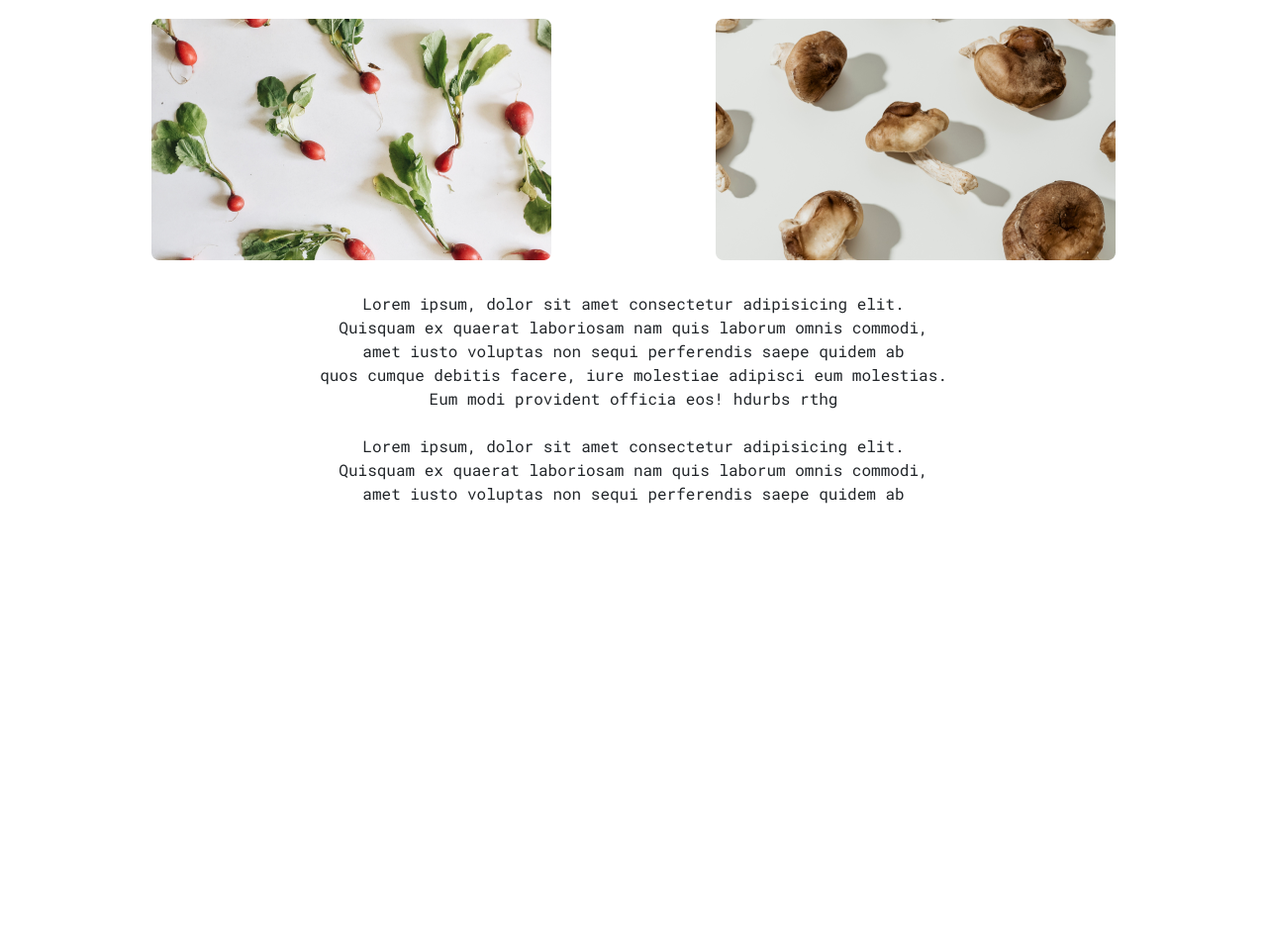
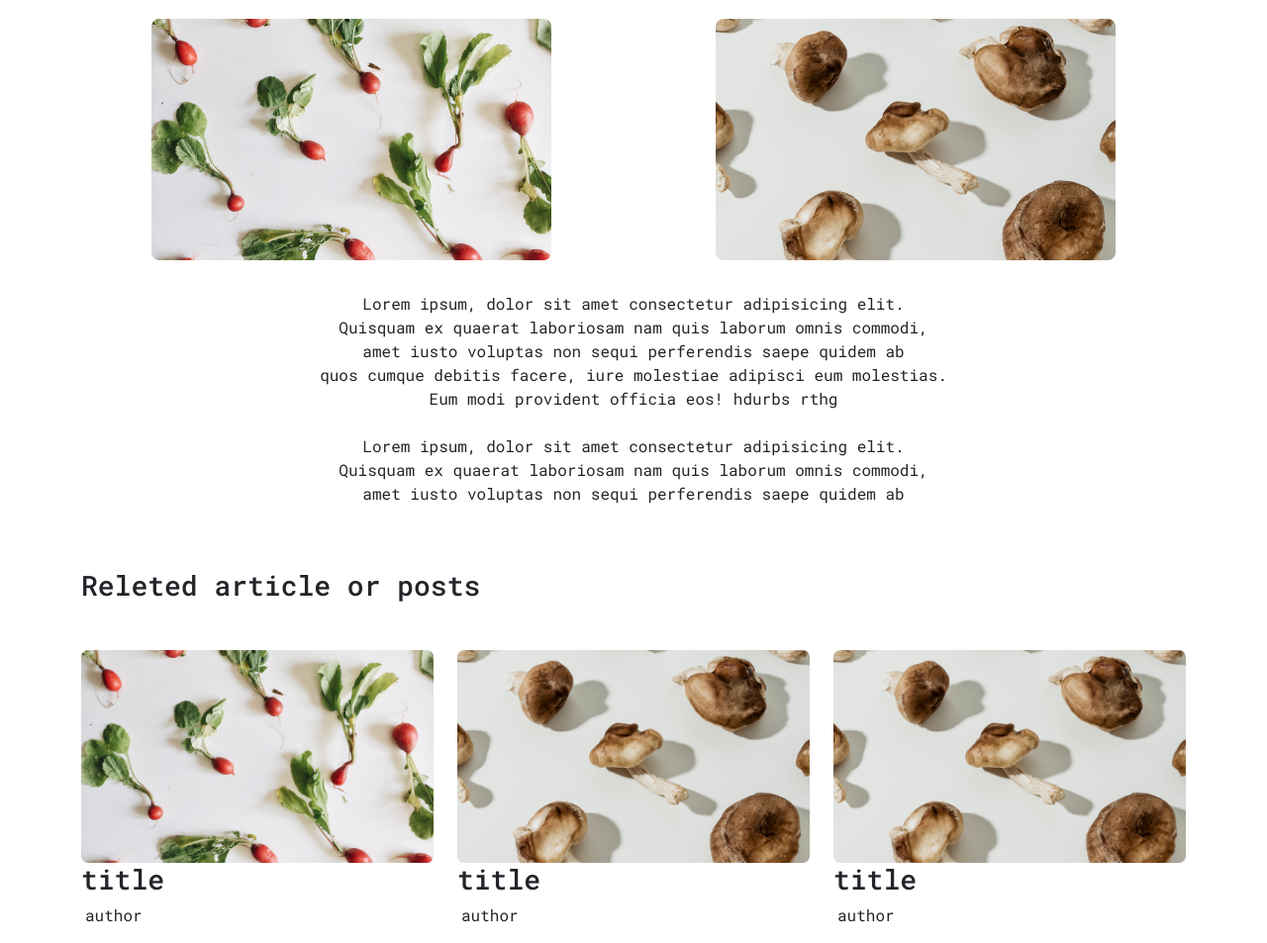
Before and after one commit to imrakim/Modern-javascript-learning, a plain HTML site: page figma/design.html in a window 1280 px wide. Shown: the part 1363-2316 px from the top of the page at 99% size. Before the commit the page ends 1890 px from the top, so only its background shows below. Drawn offline with Linux system fonts and the light colour scheme.

Commit message:
releted post making done

```diff
--- a/figma/design.html
+++ b/figma/design.html
@@ -115,6 +115,30 @@
     </div>
     <!-- paragraph section -->
 
+    <!-- article section started  -->
+     <div class="container ">
+         <div class="row">
+             <h3 class="py-4 pt-5">Releted article or posts</h3>
+
+             <div class="col-4 col-md-4 col-12 col-lg-4 text-center pt-3">
+                <img src="./img/Image (1).png" class="img-fluid" alt="" />
+                <h3 class="text-start">title</h3>
+                <p class="text-start  px-1">author</p>
+              </div>
+              <div class="col-4 col-md-4 col-12 col-lg-4 text-center pt-3">
+                <img src="./img/Image (2).png" class="img-fluid" alt="" />
+                <h3 class="text-start">title</h3>
+                <p class="text-start  px-1">author</p>
+              </div>
+              <div class="col-4 col-md-4 col-12 col-lg-4 text-center pt-3">
+                <img src="./img/Image (2).png" class="img-fluid" alt="" />
+                <h3 class="text-start">title</h3>
+                <p class="text-start px-1">author</p>
+              </div>
+         </div>
+     </div>
+    <!-- article section end  -->
+
     <script src="./js/min.js"></script>
   </body>
 </html>
```
